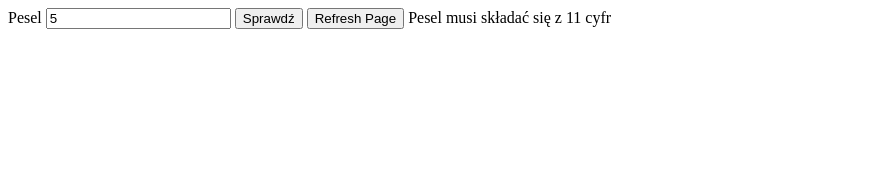
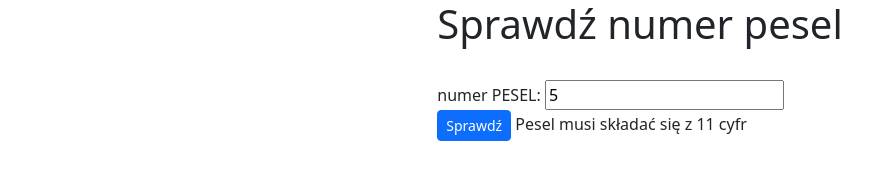
Before and after one commit to MaciejDubowik/PeselValidator, a plain HTML site: page PeselValidator/index.html in a window 1280 px wide. Both pictures are taken after typing "5" into the empty fields and a click on the button "Sprawdź". Shown: the whole page, without its empty margins (0-895 px from the left). Drawn offline with nearby package versions, Linux system fonts and the light colour scheme.

Commit message:
display pesel info

```diff
--- a/PeselValidator/index.html
+++ b/PeselValidator/index.html
@@ -3,21 +3,22 @@
 <head>
     <title>Dane osobowe</title>
     <meta charset="utf-8"/>
+    <link href="https://cdn.jsdelivr.net/npm/bootstrap@5.2.1/dist/css/bootstrap.min.css" rel="stylesheet" integrity="sha384-iYQeCzEYFbKjA/T2uDLTpkwGzCiq6soy8tYaI1GyVh/UjpbCx/TYkiZhlZB6+fzT" crossorigin="anonymous">
 </head>
 <body>
+<div class="d-flex justify-content-center">
+
 <form onsubmit="return false">
-
-    <label for="pesel" class="label">Pesel</label>
-    <input id="pesel" type="number" class="input" min="0" required="required">
-    <button id="button" class="button">Sprawdź</button>
-    <button onClick="window.location.reload();">Refresh Page</button>
+    <h1>Sprawdź numer pesel</h1> <br>
+    <label for="pesel" class="label">numer PESEL: </label>
+    <input id="pesel" type="number" class="input" min="0" required="required"> <br>
+    <button id="button" class="btn btn-primary btn-sm">Sprawdź</button>
     <span id="result" class="result"></span>
+    <p id="gender"></p>
+    <p id="birthDate"></p>
     <script src="validator.js"></script>
-
 </form>
-
-<p id="gender"></p>
-<p id="birthDate"></p>
+</div>
 
 </body>
 </html>
--- a/PeselValidator/validator.js
+++ b/PeselValidator/validator.js
@@ -60,12 +60,13 @@ button.addEventListener('click', () => {
 
     const pesel = document.querySelector('#pesel').value
     const checkStatus = checkPesel(pesel)
-    console.log(getGender(pesel));
-    console.log(getDate(pesel));
     result.innerHTML = checkStatus.message
-    if(checkStatus.message === results[2]) {
-        document.getElementById("gender").innerHTML = getGender(pesel);
-        document.getElementById("birthDate").innerHTML = getDate(pesel);
+    if(checkStatus.message.localeCompare(results[2].message) === 0) {
+        document.getElementById("gender").innerHTML = "płeć: " + getGender(pesel);
+        document.getElementById("birthDate").innerHTML = "data urodzenia: " + getDate(pesel);
+    } else {
+        document.getElementById("gender").innerHTML = "";
+        document.getElementById("birthDate").innerHTML = "";
     }
 
 })
```
Also changed, not shown: 1 other file.
